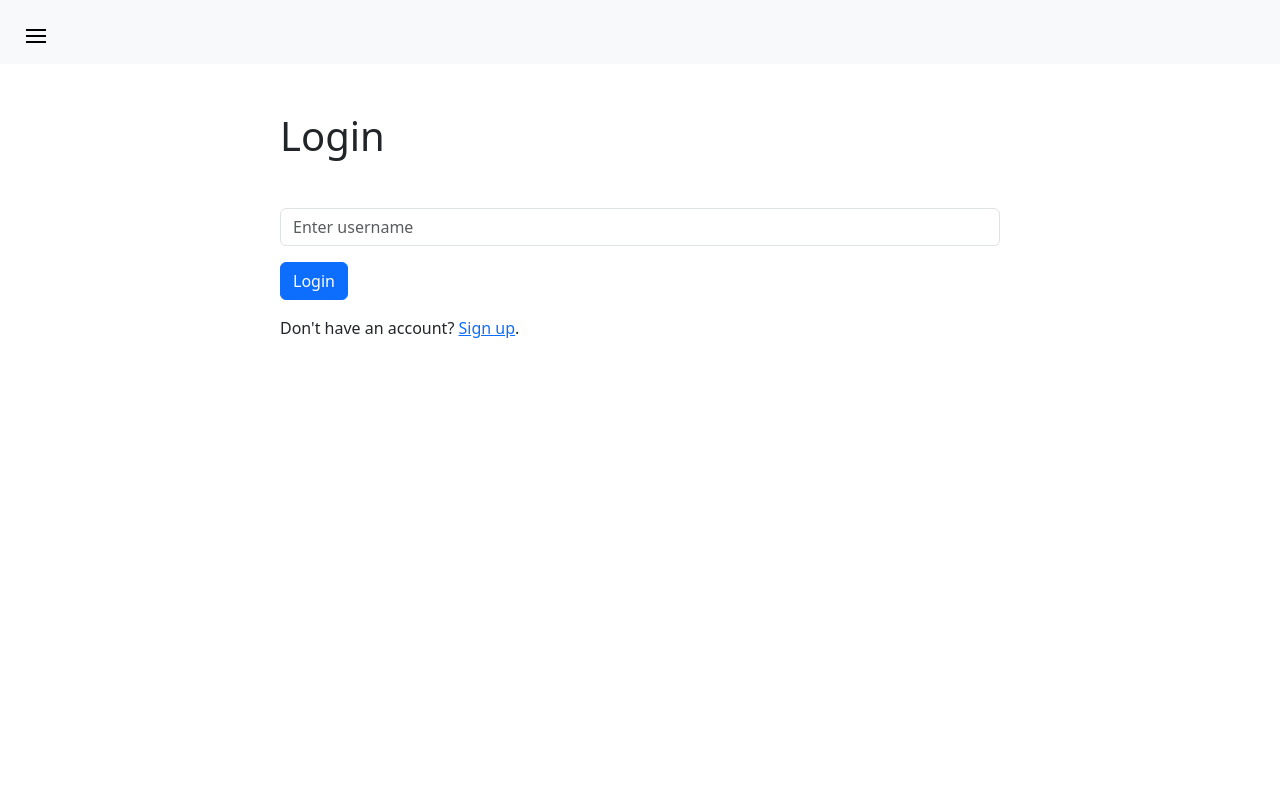
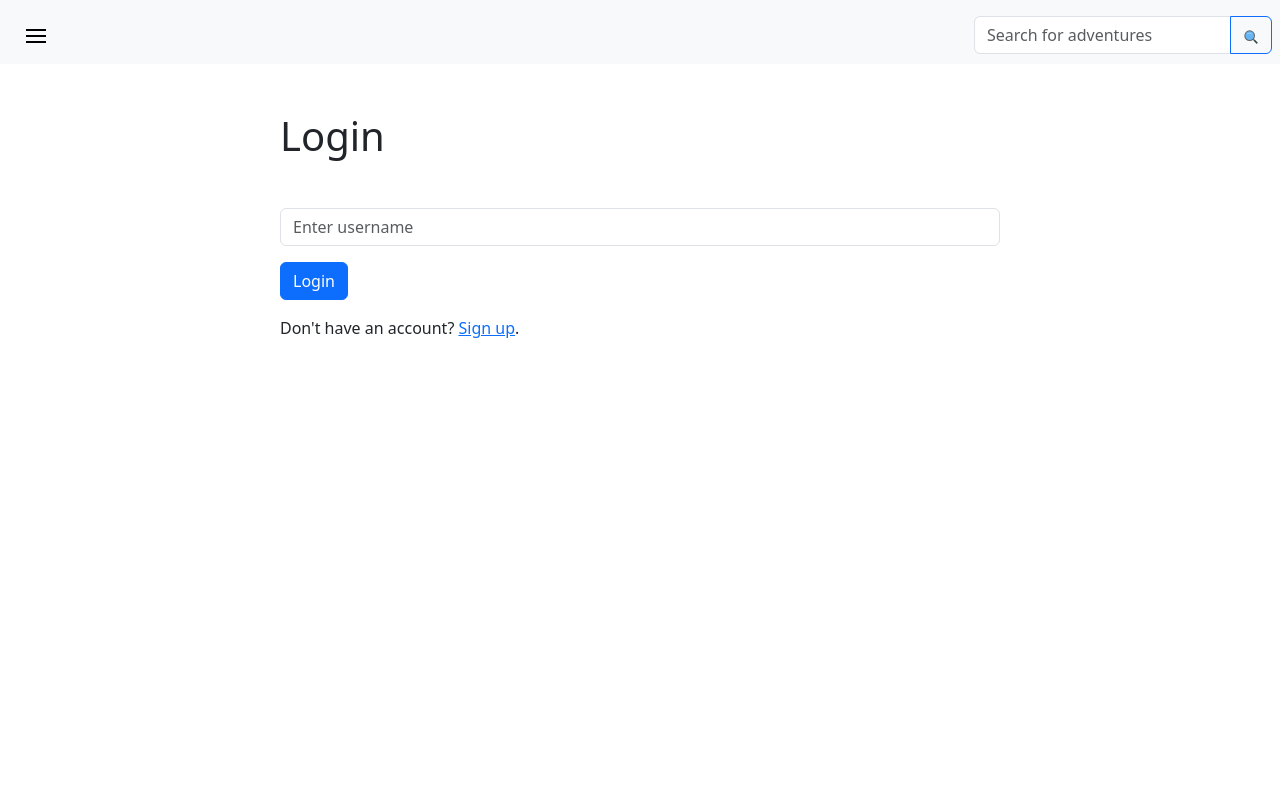
Before and after one commit to bilalrajput09/Outdoor-Adventure-Bookings, a React (Create React App) app: page /login in a window 1280 px wide. Shown: the top 800 px of the page. Built offline with nearby package versions, Linux system fonts and the light colour scheme.

Commit message:
Add input fields on navbar

```diff
--- a/src/Components/NavBar.js
+++ b/src/Components/NavBar.js
@@ -8,11 +8,13 @@ import { BsGoogle } from 'react-icons/bs';
 import { BsPinterest } from 'react-icons/bs';
 import { BsGithub } from 'react-icons/bs';
 import { useSelector } from 'react-redux';
+import SearchComponent from './SearchComponent';
 
 const NavBar = () => {
   const user = useSelector((state) => state.user.user);
   return (
     <div className=" bg-body-tertiary">
+      <div className="d-flex justify-content-between">
         <img
           src={navImg}
           className="pt-4 pb-3 ms-4"
@@ -21,6 +23,11 @@ const NavBar = () => {
           data-bs-target="#offcanvasWithBothOptions"
           aria-controls="offcanvasWithBothOptions"
         ></img>
+        <div>
+          <SearchComponent />
+        </div>
+      </div>
+
       <div
         className="offcanvas offcanvas-start"
         data-bs-scroll="true"
--- a/src/Components/SearchComponent.js
+++ b/src/Components/SearchComponent.js
@@ -1,24 +1,25 @@
 // SearchComponent.js
 import React from 'react';
+import { FcSearch } from 'react-icons/fc';
 
 function SearchComponent({ myInputRef, searchAdventures }) {
   return (
-    <div className="row">
-      <div className="col-4">
+    <div className="row p-2">
+      <div class="input-group mt-2">
         <input
           type="text"
           placeholder="Search for adventures"
           className="form-control"
           ref={myInputRef}
-        />
-        <button
-          className="btn btn-primary mt-3"
+        ></input>
+        <span
+          className="btn btn-outline-primary"
           onClick={searchAdventures}
           data-bs-toggle="modal"
           data-bs-target="#exampleModal"
         >
-          Search
-        </button>
+          <FcSearch />
+        </span>
       </div>
     </div>
   );
```
Lines whose indentation alone changed are shown as unchanged.
